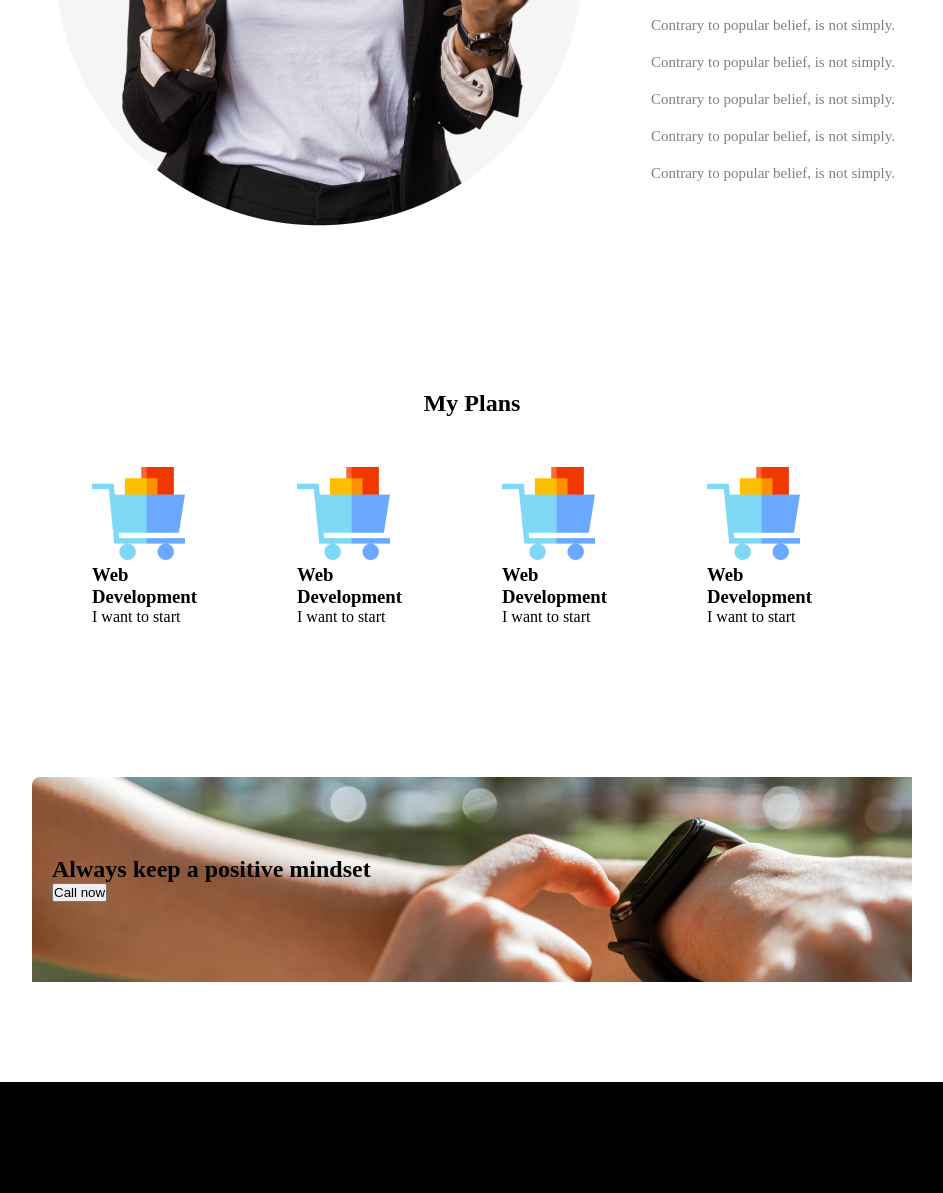
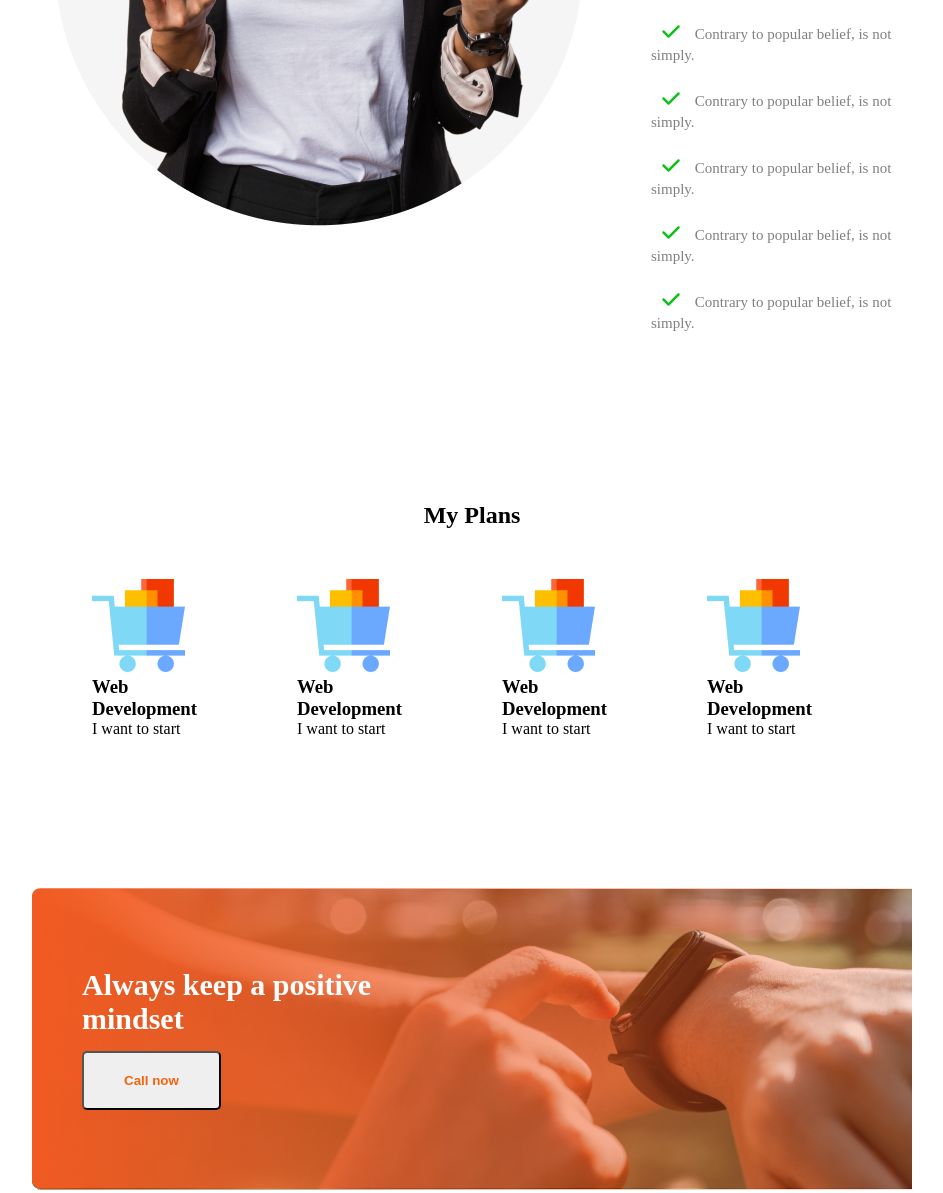
Before and after one commit to mdsalauddinahmed/new-year-new-me, a plain HTML site: page index.html in a window 1280 px wide. Shown: the part 1379-2572 px from the top of the page, without its empty margins (168-1111 px from the left). Drawn offline with Linux system fonts and the light colour scheme.

Commit message:
call to action done

```diff
--- a/index.html
+++ b/index.html
@@ -7,6 +7,7 @@
     <title>New year new me</title>
     <!--Links start-->
     <link rel="stylesheet" href="style.css" />
+     <link rel="stylesheet" href="https://cdnjs.cloudflare.com/ajax/libs/font-awesome/6.2.1/css/all.min.css">
     <!--Links End-->
   </head>
   <body>
@@ -41,19 +42,19 @@
               It has roots in a piece of classical Latin literature from 45 BC,
               making it over 2000 years old. Richard McClintock.
             </p>
-            <p class="service-name">
+            <p class="service-name"><i class="fa-solid fa-check"></i>
               Contrary to popular belief, is not simply.
             </p>
-            <p class="service-name">
+            <p class="service-name"><i class="fa-solid fa-check"></i>
               Contrary to popular belief, is not simply.
             </p>
-            <p class="service-name">
+            <p class="service-name"><i class="fa-solid fa-check"></i>
               Contrary to popular belief, is not simply.
             </p>
-            <p class="service-name">
+            <p class="service-name"><i class="fa-solid fa-check"></i>
               Contrary to popular belief, is not simply.
             </p>
-            <p class="service-name">
+            <p class="service-name"><i class="fa-solid fa-check"></i>
               Contrary to popular belief, is not simply.
             </p>
           </div>
@@ -88,7 +89,7 @@
       <!--call to action-->
       <section class="container">
         <div class="call-to-action-item">
-          <h1 class="call-to-header">Always keep a positive mindset</h1>
+          <h1 class="call-to-header">Always keep a positive<br> mindset</h1>
           <button class="call-btn">Call now</button>
         </div>
       </section>
--- a/style.css
+++ b/style.css
@@ -97,8 +97,30 @@
     margin: 100px 200px;
 }
 .call-to-action-item{
-     background-image: url(./images/watch.png);
+
+    background-image: url(./images/gradient2.png),url(./images/watch.png);
+
+
      padding: 80px 20px;
+
+}
+.call-to-header{
+    color: #fff;
+    font-size: 30px;
+    margin-left:30px ;
+    margin-bottom: 15px;
+}
+.call-btn{
+    padding: 20px 40px;
+    border-radius: 5px;
+    color:rgb(242, 100, 12); ;
+    font-weight: bold;
+    margin-left: 30px;
+}
+i{
+    color: #0fbf1b;
+    font-size: 20px;
+    padding: 5px 10px;
 }
 /*call to action end*/
 /* footer start*/
```
